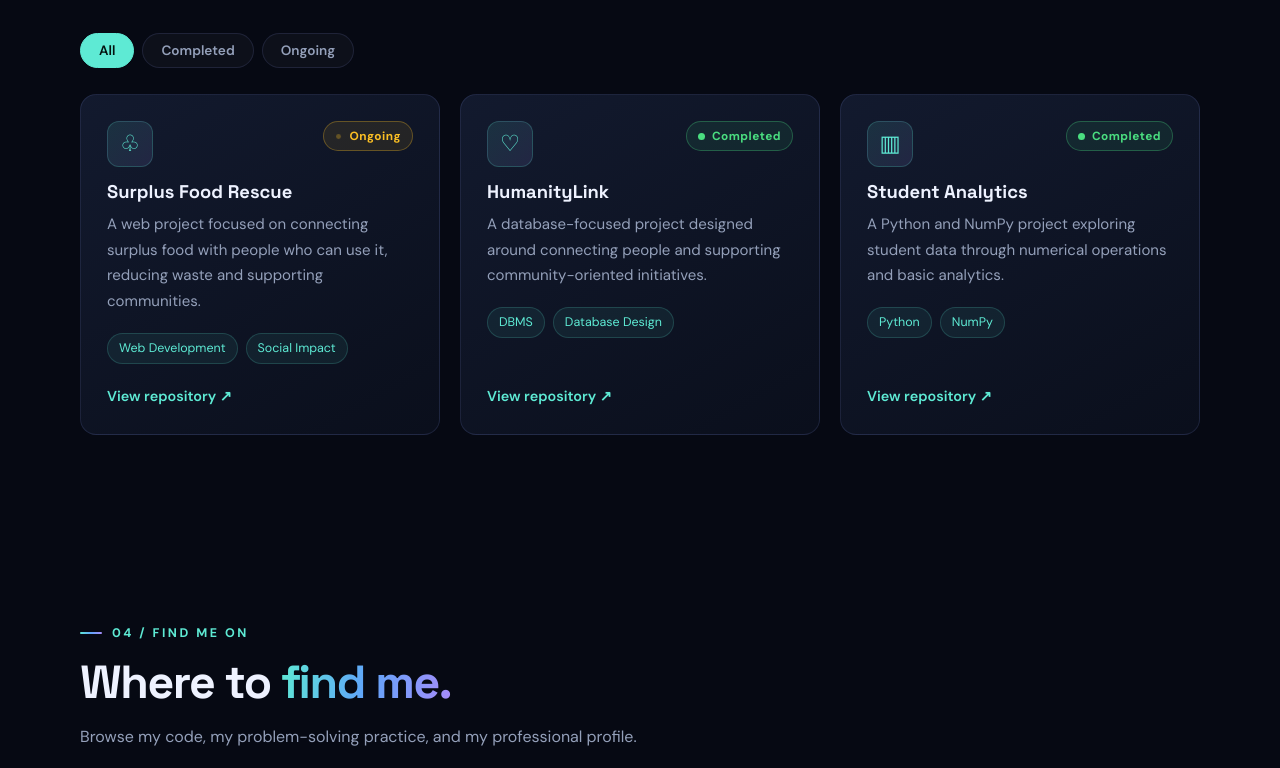
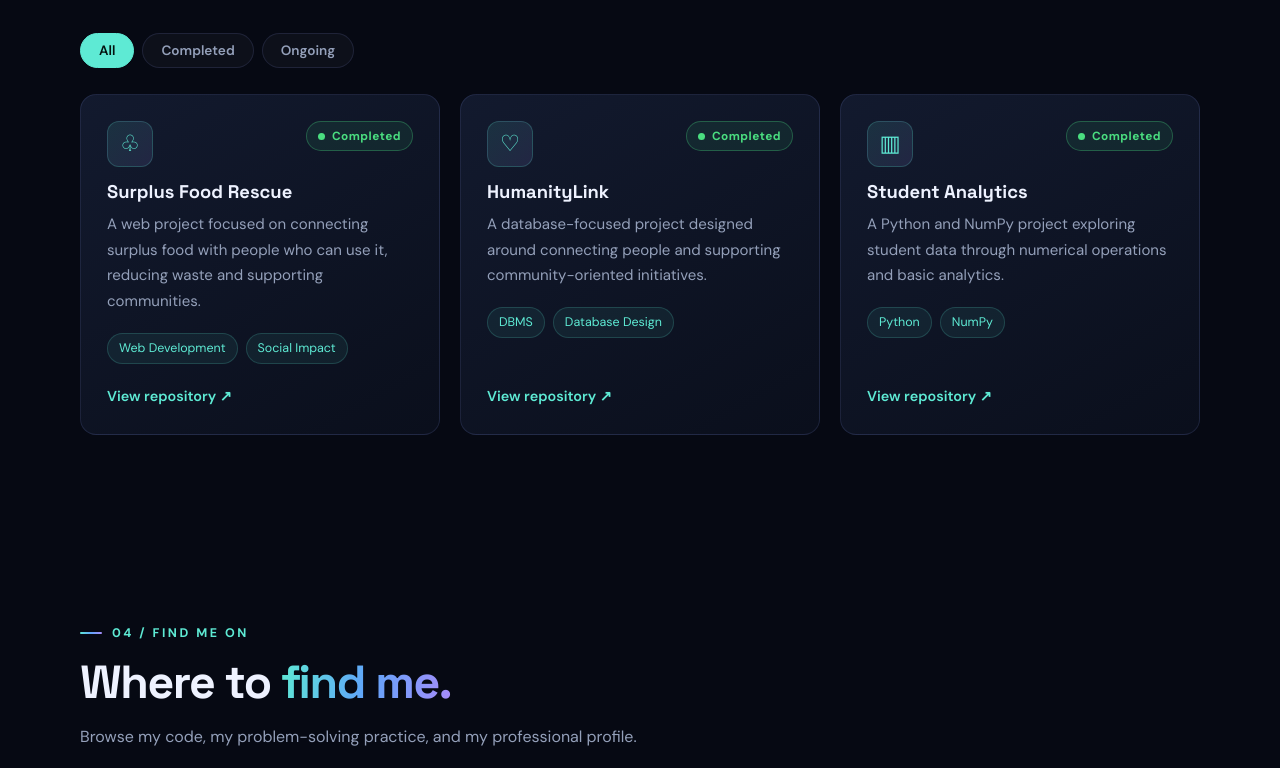
Before and after one commit to badhanroy-dev/portfolio, a plain HTML site: page index.html in a window 1280 px wide. Shown: the part 2140-2908 px from the top of the page. Drawn offline with Linux system fonts and the light colour scheme.

Commit message:
Update index.html

```diff
--- a/index.html
+++ b/index.html
@@ -519,10 +519,10 @@
 
         <div class="grid">
           <!-- To change a status: edit data-status AND the badge (class + text) -->
-          <article class="card project reveal-on-scroll" data-status="ongoing">
+          <article class="card project reveal-on-scroll" data-status="completed">
             <div class="top">
               <div class="card-icon">♧</div>
-              <span class="status ongoing">Ongoing</span>
+              <span class="status completed">Completed</span>
             </div>
             <h3>Surplus Food Rescue</h3>
             <p>A web project focused on connecting surplus food with people who can use it, reducing waste and supporting communities.</p>
```
